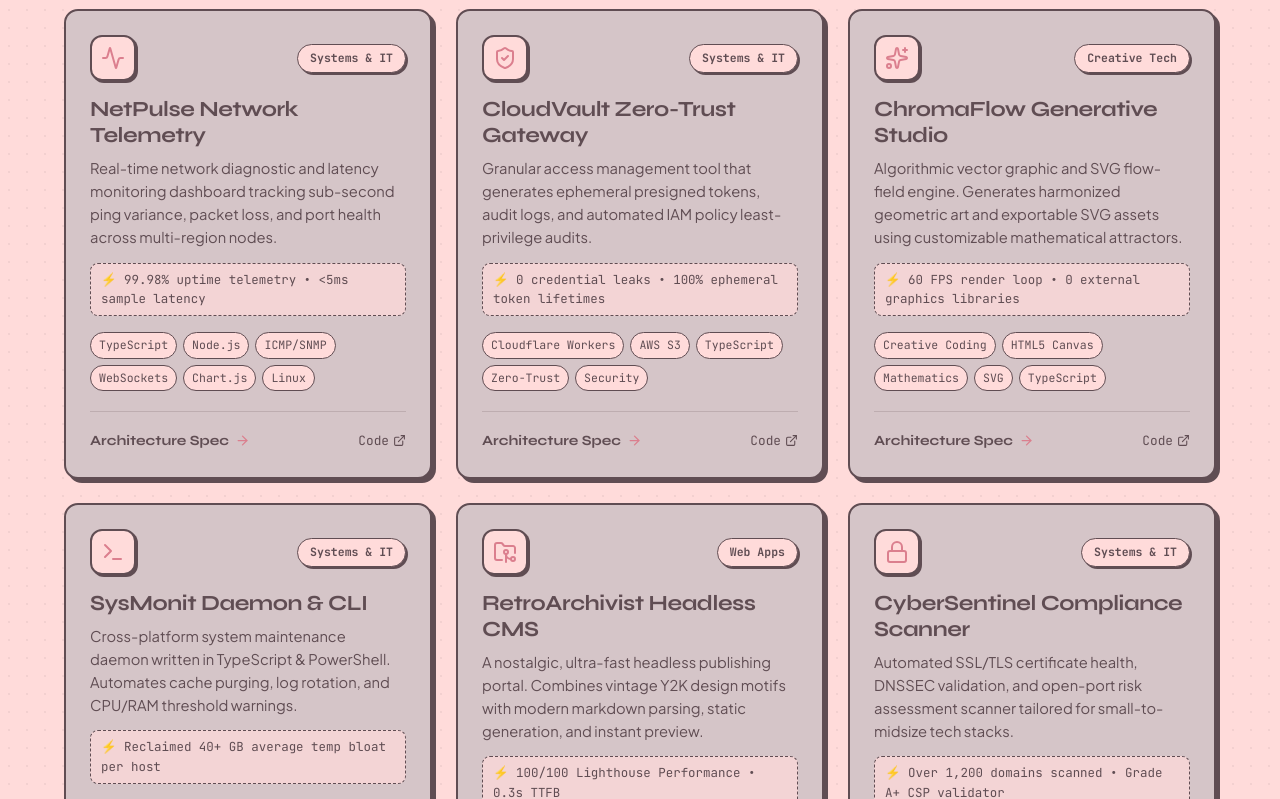
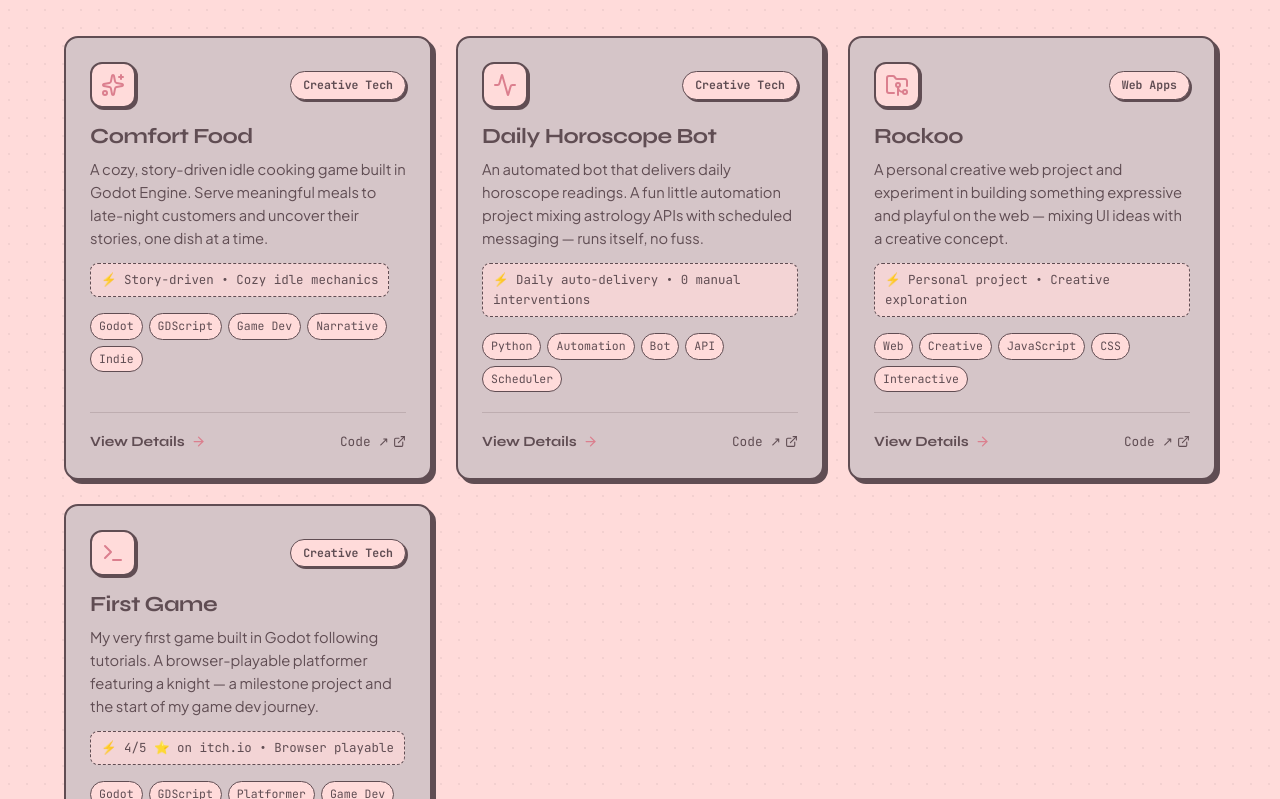
Before and after one commit to Reeeeeee4/reeee-dev, a React (Vite) app: page / in a window 1280 px wide. Shown: the part 1061-1860 px from the top of the page. Built offline with nearby package versions, Linux system fonts and the light colour scheme.

Commit message:
changes made

```diff
--- a/src/components/ProjectsSection.tsx
+++ b/src/components/ProjectsSection.tsx
@@ -8,7 +8,7 @@ export const ProjectsSection: React.FC = () => {
   const [selectedCategory, setSelectedCategory] = useState<string>('All');
   const [activeModalProject, setActiveModalProject] = useState<Project | null>(null);
 
-  const categories = ['All', 'Systems & IT', 'Web Apps', 'Creative Tech'];
+  const categories = ['All', 'Web Apps', 'Creative Tech'];
 
   const filteredProjects = selectedCategory === 'All'
     ? PROJECTS
@@ -45,10 +45,10 @@ export const ProjectsSection: React.FC = () => {
           </span>
         </div>
         <h2 style={{ fontSize: 'clamp(2rem, 4vw, 2.8rem)', marginBottom: '12px' }}>
-          Selected Projects &amp; Infrastructure
+          Projects, experiments &amp; happy accidents
         </h2>
         <p style={{ maxWidth: '600px', margin: '0 auto', color: 'var(--color-taupe-grey)', fontSize: '1.05rem' }}>
-          Production systems, automation utilities, and responsive web applications built for reliability and expressiveness.
+          A collection of projects, experiments, and ideas I've brought to life with code. From little automation tools to interactive games, this is where my technical side meets my creative one.
         </p>
       </div>
 
@@ -202,16 +202,17 @@ export const ProjectsSection: React.FC = () => {
                   padding: '4px 0',
                 }}
               >
-                <span>Architecture Spec</span>
+                <span>View Details</span>
                 <ArrowRight size={15} color="var(--color-old-rose)" />
               </button>
 
+              {(project.githubUrl || project.demoUrl) ? (
                 <a
-                href="https://github.com"
+                  href={project.demoUrl || project.githubUrl}
                   target="_blank"
                   rel="noopener noreferrer"
                   onClick={() => soundEngine.playClick(800, 0.04)}
-                title="View Source on GitHub"
+                  title={project.demoUrl ? 'Play on itch.io' : 'View Source on GitHub'}
                   style={{
                     display: 'inline-flex',
                     alignItems: 'center',
@@ -222,9 +223,10 @@ export const ProjectsSection: React.FC = () => {
                     textDecoration: 'none',
                   }}
                 >
-                <span>Code</span>
+                  <span>{project.demoUrl ? 'Play ↗' : 'Code ↗'}</span>
                   <ExternalLink size={13} />
                 </a>
+              ) : null}
             </div>
 
           </div>
--- a/src/data/portfolioData.ts
+++ b/src/data/portfolioData.ts
@@ -46,123 +46,87 @@ export const PORTFOLIO_INFO = {
 
 export const PROJECTS: Project[] = [
   {
-    id: 'netpulse-monitor',
-    title: 'NetPulse Network Telemetry',
-    category: 'Systems & IT',
-    description: 'Real-time network diagnostic and latency monitoring dashboard tracking sub-second ping variance, packet loss, and port health across multi-region nodes.',
-    highlight: 'Enterprise network metrics with zero-overhead telemetry daemons.',
-    tags: ['TypeScript', 'Node.js', 'ICMP/SNMP', 'WebSockets', 'Chart.js', 'Linux'],
-    metrics: '99.98% uptime telemetry • <5ms sample latency',
-    iconName: 'Activity',
+    id: 'comfort-food',
+    title: 'Comfort Food',
+    category: 'Creative Tech',
+    description: 'A cozy, story-driven idle cooking game built in Godot Engine. Serve meaningful meals to late-night customers and uncover their stories, one dish at a time.',
+    highlight: 'A heartfelt game blending idle mechanics with narrative storytelling.',
+    tags: ['Godot', 'GDScript', 'Game Dev', 'Narrative', 'Indie'],
+    metrics: 'Story-driven • Cozy idle mechanics',
+    iconName: 'Sparkles',
+    githubUrl: 'https://github.com/Reeeeeee4/comfort-food',
     details: {
-      problem: 'Distributed server clusters lacked centralized, lightweight latency visualization without running heavyweight monitoring agents.',
-      solution: 'Engineered a standalone telemetry daemon that polls nodes via ICMP and TCP sockets, streaming aggregated time-series telemetry via WebSockets to a retro dashboard.',
+      problem: 'Wanted to explore storytelling through gameplay mechanics — making the act of cooking feel emotionally meaningful rather than just a score system.',
+      solution: 'Built a cozy idle loop in Godot where each customer has a backstory revealed through their food orders, blending warm pixel art with gentle narrative beats.',
       architecture: [
-        'Lightweight Node.js telemetry collector on edge nodes',
-        'In-memory circular buffer for real-time jitter statistics',
-        'Reactive TypeScript UI with instant anomaly notifications'
+        'Godot Engine scene system for modular customer and story states',
+        'GDScript dialogue engine with branching narrative trees',
+        'Custom idle timer system tied to emotional story progression'
       ],
-      impact: 'Identified routing degradation 14 minutes faster than legacy SNMP alerting systems.'
+      impact: 'A personal creative project exploring the intersection of comfort, food, and human connection through game design.'
     }
   },
   {
-    id: 'cloudvault-iam',
-    title: 'CloudVault Zero-Trust Gateway',
-    category: 'Systems & IT',
-    description: 'Granular access management tool that generates ephemeral presigned tokens, audit logs, and automated IAM policy least-privilege audits.',
-    highlight: 'Automated least-privilege policy generation & access auditing.',
-    tags: ['Cloudflare Workers', 'AWS S3', 'TypeScript', 'Zero-Trust', 'Security'],
-    metrics: '0 credential leaks • 100% ephemeral token lifetimes',
-    iconName: 'ShieldCheck',
+    id: 'daily-horoscope-bot',
+    title: 'Daily Horoscope Bot',
+    category: 'Creative Tech',
+    description: 'An automated bot that delivers daily horoscope readings. A fun little automation project mixing astrology APIs with scheduled messaging — runs itself, no fuss.',
+    highlight: 'Automated daily horoscope delivery with zero manual effort.',
+    tags: ['Python', 'Automation', 'Bot', 'API', 'Scheduler'],
+    metrics: 'Daily auto-delivery • 0 manual interventions',
+    iconName: 'Activity',
+    githubUrl: 'https://github.com/Reeeeeee4/daily-horoscope-bot',
     details: {
-      problem: 'Developer teams were sharing long-lived S3 access credentials, increasing blast radius in development environments.',
-      solution: 'Built an ephemeral token service operating on Cloudflare Workers that generates 15-minute scoped cryptographic signed URLs with comprehensive IP logging.',
+      problem: 'Wanted a fun automation challenge — building something that runs itself and brings a small daily ritual to users without any manual effort.',
+      solution: 'Wrote a bot that pulls horoscope data from an API on a daily schedule and sends personalized readings, built as a lightweight and self-sustaining script.',
       architecture: [
-        'Cloudflare Workers edge authentication layer',
-        'HMAC SHA-256 signature verification pipeline',
-        'Real-time access audit log stream into durable storage'
+        'Scheduled Python script with cron-style task runner',
+        'External horoscope API integration with data parsing',
+        'Configurable delivery targets and message formatting'
       ],
-      impact: 'Eliminated permanent developer credential storage on local workstations.'
+      impact: 'A playful, fully automated bot that runs quietly in the background — proving that automation can be whimsical too.'
     }
   },
   {
-    id: 'chromaflow-canvas',
-    title: 'ChromaFlow Generative Studio',
-    category: 'Creative Tech',
-    description: 'Algorithmic vector graphic and SVG flow-field engine. Generates harmonized geometric art and exportable SVG assets using customizable mathematical attractors.',
-    highlight: 'Mathematical flow fields rendered in real-time browser canvas.',
-    tags: ['Creative Coding', 'HTML5 Canvas', 'Mathematics', 'SVG', 'TypeScript'],
-    metrics: '60 FPS render loop • 0 external graphics libraries',
-    iconName: 'Sparkles',
+    id: 'rockoo',
+    title: 'Rockoo',
+    category: 'Web Apps',
+    description: 'A personal creative web project and experiment in building something expressive and playful on the web — mixing UI ideas with a creative concept.',
+    highlight: 'A creative web experiment with personality.',
+    tags: ['Web', 'Creative', 'JavaScript', 'CSS', 'Interactive'],
+    metrics: 'Personal project • Creative exploration',
+    iconName: 'FolderGit2',
+    githubUrl: 'https://github.com/Reeeeeee4/rockoo',
     details: {
-      problem: 'Web interfaces often rely on heavy static raster graphics that don’t adapt dynamically to UI theme shifts.',
-      solution: 'Developed an interactive Perlin noise and Lorenz attractor engine that draws procedural vector paths natively in canvas with instant SVG export.',
+      problem: 'Exploring how far you can push creative expression purely through web technologies — no heavy frameworks, just ideas and code.',
+      solution: 'A self-initiated creative build combining interactive UI elements with an original concept, designed as a playground for web experimentation.',
       architecture: [
-        'Custom 2D Perlin noise generator in TypeScript',
-        'OffscreenCanvas rendering worker for lag-free UI interaction',
-        'Dynamic palette harmonizer adhering to brand guidelines'
+        'Vanilla JavaScript with custom interaction logic',
+        'Expressive CSS animations and micro-transitions',
+        'Lightweight and dependency-free build'
       ],
-      impact: 'Reduced asset payload size by 84% while creating dynamic interactive visual flair.'
+      impact: 'A reminder that the web is a creative medium — and that building just for fun is always worth it.'
     }
   },
   {
-    id: 'sysmonit-agent',
-    title: 'SysMonit Daemon & CLI',
-    category: 'Systems & IT',
-    description: 'Cross-platform system maintenance daemon written in TypeScript & PowerShell. Automates cache purging, log rotation, and CPU/RAM threshold warnings.',
-    highlight: 'Automated disk hygiene and system health telemetry agent.',
-    tags: ['PowerShell', 'Bash', 'TypeScript', 'Node CLI', 'Windows/Linux'],
-    metrics: 'Reclaimed 40+ GB average temp bloat per host',
+    id: 'first-game',
+    title: 'First Game',
+    category: 'Creative Tech',
+    description: 'My very first game built in Godot following tutorials. A browser-playable platformer featuring a knight — a milestone project and the start of my game dev journey.',
+    highlight: 'My first published game — a Godot platformer playable in the browser.',
+    tags: ['Godot', 'GDScript', 'Platformer', 'Game Dev', 'HTML5'],
+    metrics: '4/5 ⭐ on itch.io • Browser playable',
     iconName: 'Terminal',
+    demoUrl: 'https://reee4.itch.io/first-game',
     details: {
-      problem: 'Workstations and dev servers frequently suffer performance bottlenecks due to runaway temp files, stale npm caches, and zombie processes.',
-      solution: 'Created an intelligent daemon with configurable cron routines that gracefully cleans ephemeral build artifacts and issues desktop/webhook alerts.',
+      problem: 'Wanted to learn game development from scratch — picking up Godot and committing to shipping something real, even if it was small.',
+      solution: 'Followed Godot tutorials to build a platformer with a knight character, then published it on itch.io as a playable HTML5 game to close the feedback loop.',
       architecture: [
-        'Native PowerShell core integration for Windows hosts',
-        'POSIX-compliant shell hooks for Linux/macOS environments',
-        'Configurable JSON rulebook for safe directory exemptions'
+        'Godot Engine with GDScript for player controller and physics',
+        'Scene-based level design with tile maps',
+        'Exported as HTML5 for instant browser play on itch.io'
       ],
-      impact: 'Maintained optimal free disk space on high-density developer systems.'
-    }
-  },
-  {
-    id: 'y2k-retroarchivist',
-    title: 'RetroArchivist Headless CMS',
-    category: 'Web Apps',
-    description: 'A nostalgic, ultra-fast headless publishing portal. Combines vintage Y2K design motifs with modern markdown parsing, static generation, and instant preview.',
-    highlight: 'Instant static markdown builds with nostalgic micro-interactions.',
-    tags: ['React', 'Vite', 'TypeScript', 'Markdown', 'Cloudflare Pages'],
-    metrics: '100/100 Lighthouse Performance • 0.3s TTFB',
-    iconName: 'FolderGit2',
-    details: {
-      problem: 'Content creators wanted a portfolio CMS that felt warm and playful like personal web shrines of the late 90s/early 2000s, without sacrificing modern build speeds.',
-      solution: 'Engineered an ultra-lean CMS that compiles markdown trees into hyper-optimized static bundles deployable to Cloudflare Pages in seconds.',
-      architecture: [
-        'Unified / Remark markdown abstract syntax tree parser',
-        'Client-side instant full-text search index',
-        'Muted palette CSS custom property theme token engine'
-      ],
-      impact: 'Deployed across 12 personal project sites with 100% uptime on free tiers.'
-    }
-  },
-  {
-    id: 'sentinel-audit',
-    title: 'CyberSentinel Compliance Scanner',
-    category: 'Systems & IT',
-    description: 'Automated SSL/TLS certificate health, DNSSEC validation, and open-port risk assessment scanner tailored for small-to-midsize tech stacks.',
-    highlight: 'Proactive SSL expiration alerts & header security grading.',
-    tags: ['Security', 'DNS/TLS', 'Node.js', 'REST API', 'Docker'],
-    metrics: 'Over 1,200 domains scanned • Grade A+ CSP validator',
-    iconName: 'Lock',
-    details: {
-      problem: 'Unexpected SSL certificate expirations and misconfigured security headers cause avoidable downtime and browser trust warnings.',
-      solution: 'Designed an asynchronous scanner that checks cert chains, cipher suites, HSTS headers, and DNS records with automated webhook reminders 30 days prior to expiration.',
-      architecture: [
-        'Direct TLS socket handshake inspection in Node.js',
-        'Automated scoring algorithm for HTTP security headers',
-        'Scheduled health probes with Discord and email webhook alerts'
-      ],
-      impact: 'Prevented critical downtime across client infrastructure deployments.'
+      impact: 'Rated 4 out of 5 stars on itch.io — a proud first step into game development that sparked the Comfort Food project.'
     }
   }
 ];
```
Lines whose indentation alone changed are shown as unchanged.
